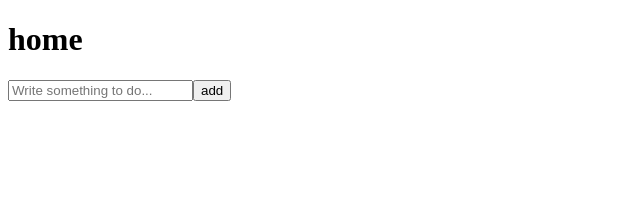
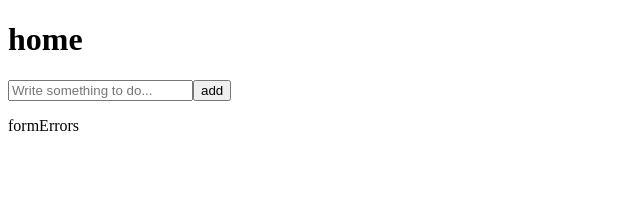
Before and after one commit to flema1/stackbuilders-react--todo-exercise, a React app: page / in a window 1280 px wide. Shown: the top 207 px of the page, without its empty margins (0-640 px from the left). Built offline with nearby package versions, Linux system fonts and the light colour scheme; the HTML template or start-up script is replaced by a standard one.

Commit message:
add error(s) display component

```diff
--- /dev/null
+++ b/client/app/src/components/FormErrors.js
@@ -0,0 +1,12 @@
+
+import React from 'react';
+
+const FormErrors = ({ errors }) => {
+  return (
+    <div>
+        <p>{errors}</p>
+    </div>
+  );
+};
+
+export default FormErrors;
--- a/client/app/src/containers/Home.js
+++ b/client/app/src/containers/Home.js
@@ -1,5 +1,6 @@
 import React from 'react';
 import ToDoForm from '../components/ToDoForm';
+import FormErrors from '../components/FormErrors';
 
 export default class Home extends React.Component {
     constructor(props){
@@ -8,25 +9,35 @@ export default class Home extends React.Component {
         //initial state
         this.state = {
             toDos: [],
-            input:''
+            todo:'',
+            todoIsValid:false,
+            formErrors:{ todo:''}
         }
     }
+
     onInputUpdate(event){
-       const { input } = this.state;
+       const { todo } = this.state;
+       //getting vale from event
+       const name = event.target.name;
+       const value = event.target.value;
        console.log(event.target.value);
-        this.setState({
-            input: event.target.value
-        })
+        //updates state
+       this.setState({
+           [name]: value
+        });
     }
 
     render() {
-        const { input } = this.state;
+        const { todo,formErrors } = this.state;
         return (
         <div className="home-container" >
             <h1>home</h1>
             <ToDoForm
                 onInputUpdate={this.onInputUpdate.bind(this)}
-                input={ input }
+                value={ todo }
+            />
+            <FormErrors
+                errors={'formErrors'}
             />
         </div>);
     }
```
